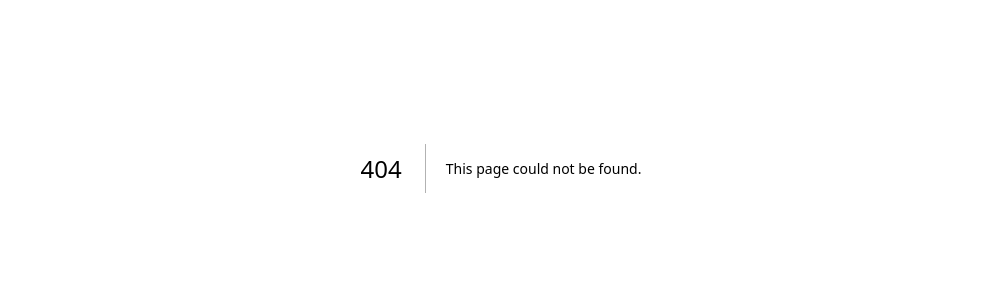
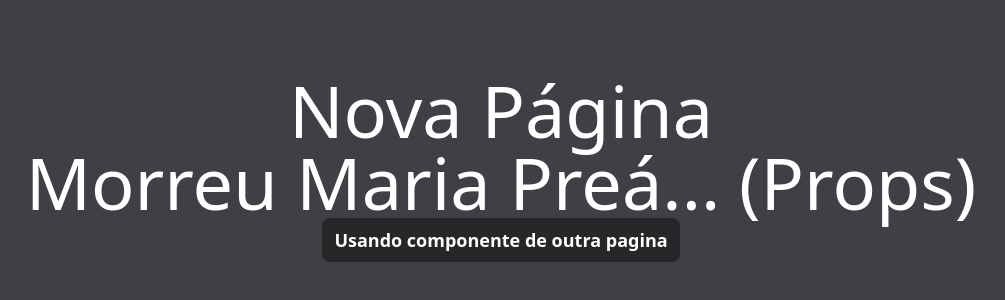
Before and after one commit to Gabrielygor/pWeb, a Next.js app in the folder Next/: page /novapagina in a window 1280 px wide. Before the commit this address had no page. Shown: the part 232-532 px from the top of the page, without its empty margins (139-1144 px from the left). Built offline with nearby package versions, Linux system fonts and the light colour scheme.

Commit message:
feat: Add Next recipe 2

```diff
--- a/Next/pages/card/index.js
+++ b/Next/pages/card/index.js
@@ -1,7 +1,9 @@
-export function Card () {
+export function Card (props) {
     return  (
-        <div className="text-white bg-zinc-800 w-40 h-11 flex justify-center items-center rounded-lg transition-all hover:bg-white hover:text-black hover:border hover:border-spacing-1 hover:border-black">
-            Card Component
+        <div className="text-white bg-zinc-800 p-3 h-11 flex justify-center items-center rounded-lg transition-all hover:bg-white hover:text-black hover:border hover:border-spacing-1 hover:border-black">
+            <h1 className="text-lg font-bold">
+                {props.card}
+            </h1>
         </div>
     )
 }
--- /dev/null
+++ b/Next/pages/novapagina/index.js
@@ -0,0 +1,15 @@
+import { Card } from "../card"
+
+export default function Principal() {
+   return (
+      <div className="w-screen h-screen bg-zinc-700 flex flex-col justify-center items-center">
+         <h1 className="text-7xl text-white">Nova Página</h1>
+         <MariaPrea mariaPrea="Morreu Maria Preá... (Props)" />
+      <Card card="Usando componente de outra pagina" />
+      </div>
+   )
+}
+
+export function MariaPrea(props) {
+   return <h2 className="text-7xl text-white">{props.mariaPrea}</h2>
+}
```
